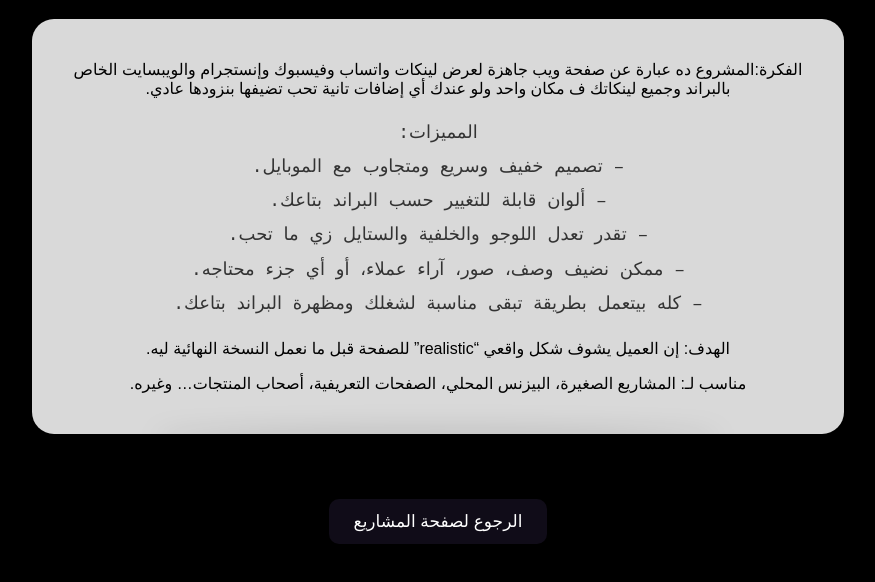
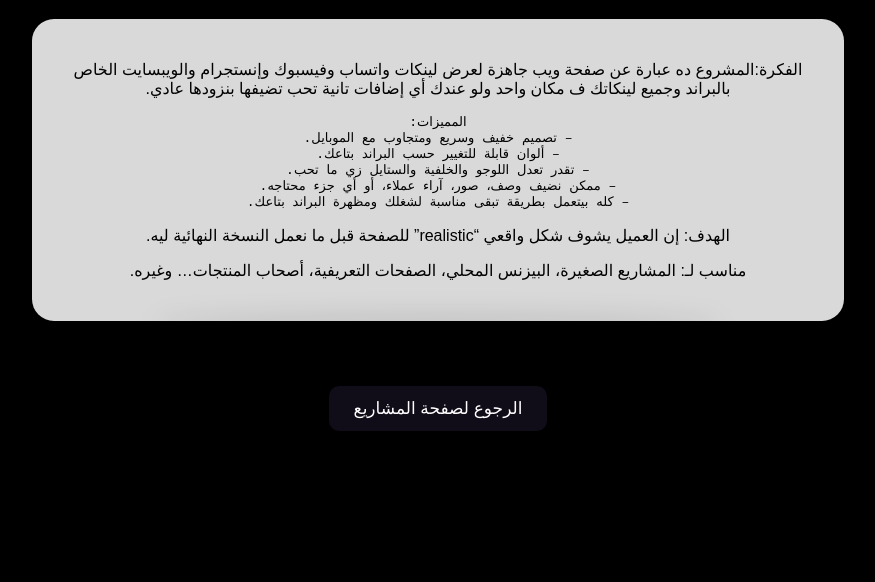
Before and after one commit to ase0099876-ship-it/description, a plain HTML site: page index.html in a window 1280 px wide. Shown: the part 94-676 px from the top of the page, without its empty margins (202-1077 px from the left). Drawn offline with Linux system fonts and the light colour scheme.

Commit message:
Update index.html
new

```diff
--- a/index.html
+++ b/index.html
@@ -34,12 +34,7 @@
     color: #333;
     text-align: center;
 }
-pre {
-    font-size: 18px;
-    line-height: 1.9;
-    color: #333;
-    text-align: center;
-}
+
 
 
 .container::before {
```
